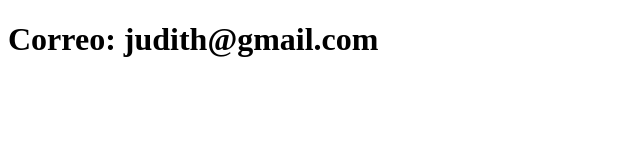
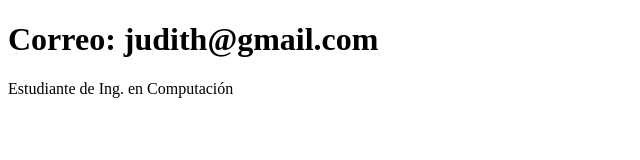
Before and after one commit to JudithUruchima/sistema-de-registro, a plain HTML site: page contacto.html in a window 1280 px wide. Shown: the whole page, without its empty margins (0-640 px from the left). Drawn offline with Linux system fonts and the light colour scheme.

Commit message:
Actualiza el Contacto

```diff
--- a/contacto.html
+++ b/contacto.html
@@ -7,5 +7,6 @@
 </head>
 <body>
     <h1>Correo: judith@gmail.com</h1>
+    <p>Estudiante de Ing. en Computación</p>
 </body>
 </html>
```
